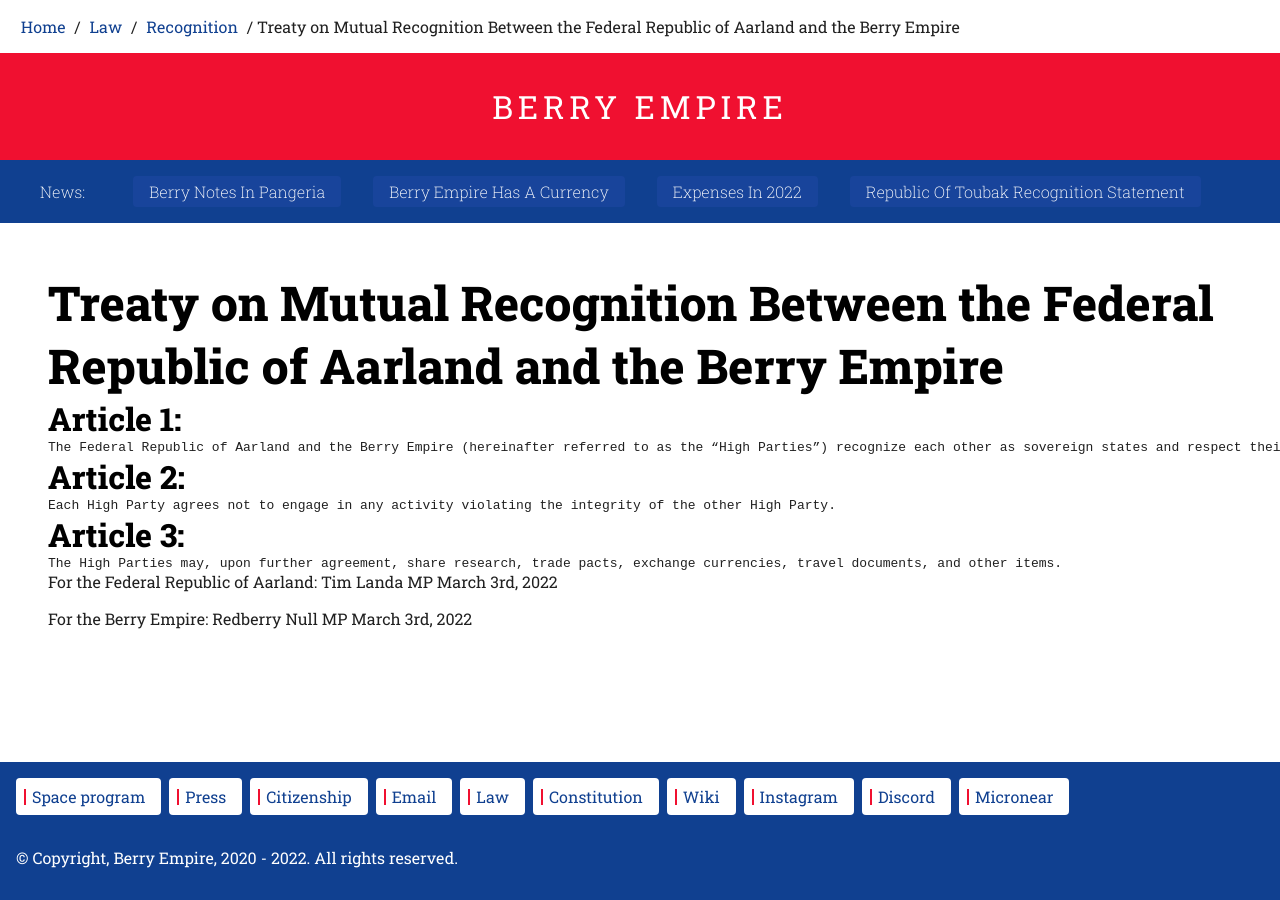
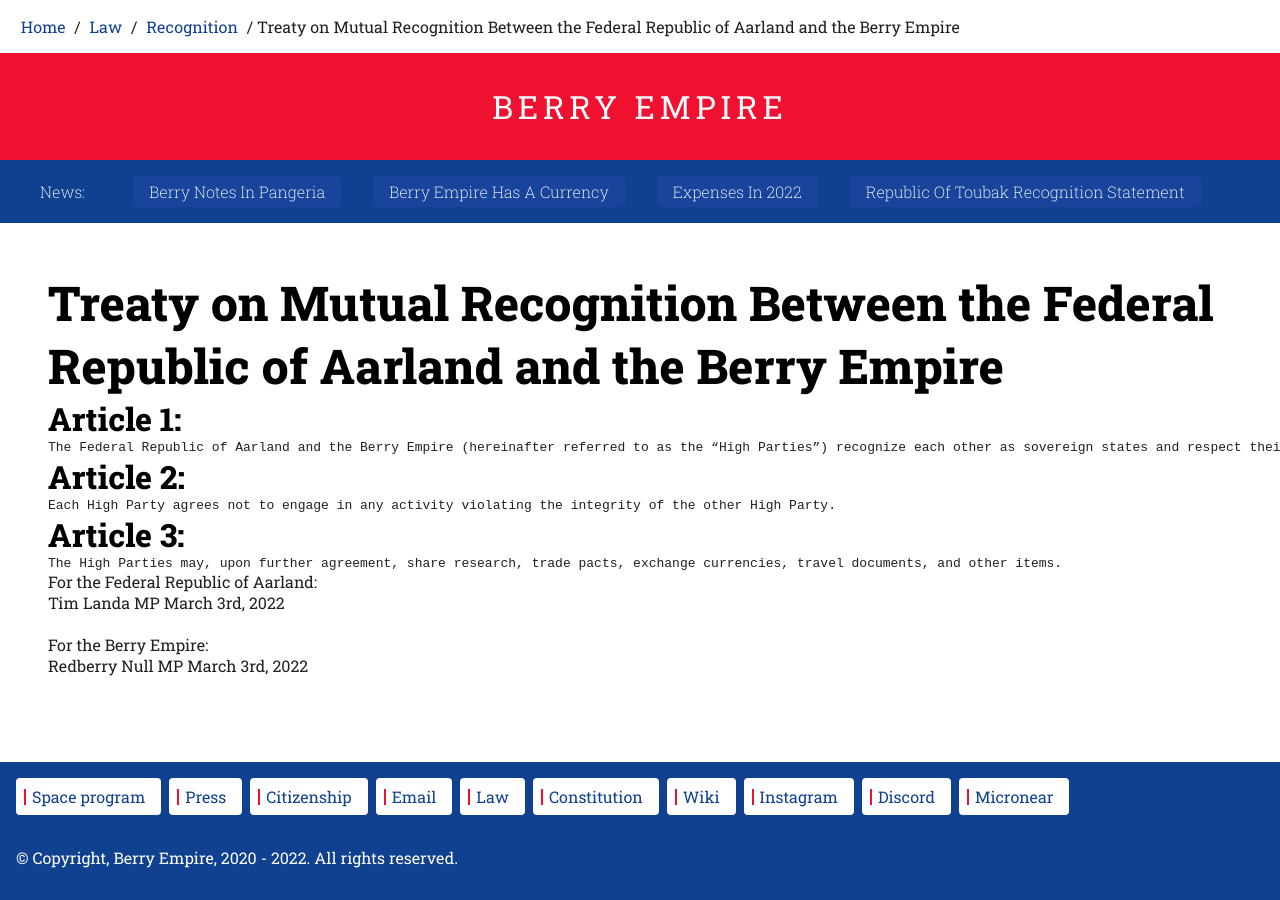
Before and after one commit to berryempire/berryempire.github.io, a Jekyll site: the page built from law/recognition/aarland.md, in a window 1280 px wide. Built offline with Jekyll 4.4.1, drawn with Linux system fonts in a browser that asks for light colours; our own code applies the rules of GitHub Pages for plain Markdown files.

Commit message:
Update aarland.md

```diff
--- a/law/recognition/aarland.md
+++ b/law/recognition/aarland.md
@@ -10,8 +10,8 @@
 	The High Parties may, upon further agreement, share research, trade pacts, exchange currencies, travel documents, and other items.
 
 
-For the Federal Republic of Aarland:
-Tim Landa MP March 3rd, 2022
-
-For the Berry Empire:
-Redberry Null MP March 3rd, 2022
+For the Federal Republic of Aarland:<br>
+Tim Landa MP March 3rd, 2022<br>
+<br>
+For the Berry Empire:<br>
+Redberry Null MP March 3rd, 2022<br>
```
